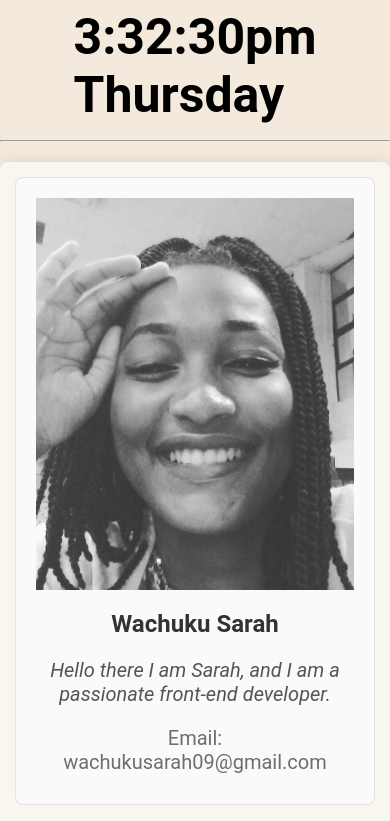
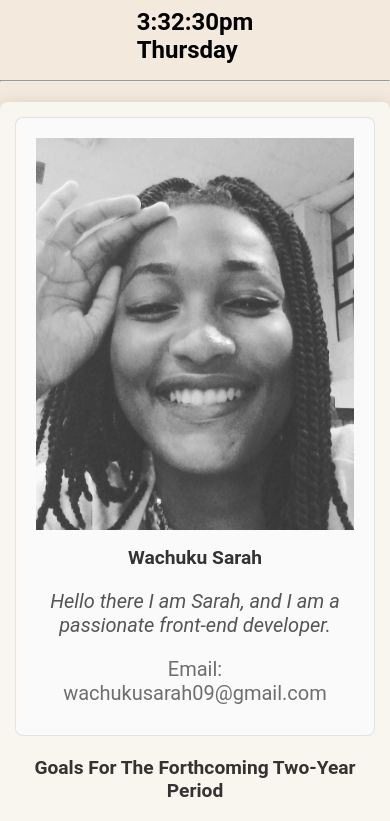
Before and after one commit to Arahub09/Goals, a plain HTML site: page index.html in a window 390 px wide. Shown: the top 821 px of the page. Drawn offline with Linux system fonts and the light colour scheme.

Commit message:
Update style.css

```diff
--- a/style.css
+++ b/style.css
@@ -9,9 +9,8 @@ body {
     display: flex;
     justify-content: center;
     align-items: center;
-    font-size: 1.2rem;
+    font-size: 1.5rem;
     padding: 8px;
-    font-size: 50px;
     font-weight: bold;
 
 }
@@ -44,7 +43,7 @@ header {
 }
 
 .profile-card h2 {
-    font-size: 3rem;
+    font-size: 2rem;
     margin-bottom: 10px;
     color: #333;
 }
@@ -111,7 +110,7 @@ header {
     }
 
     .profile-card h2 {
-        font-size: 1.5rem;
+        font-size: 1.2rem;
     }
 
     .info {
@@ -119,6 +118,6 @@ header {
     }
 
     .goals h3 {
-        font-size: 1.5rem;
+        font-size: 1.2rem;
     }
 }
```
